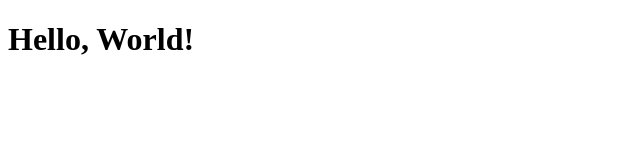
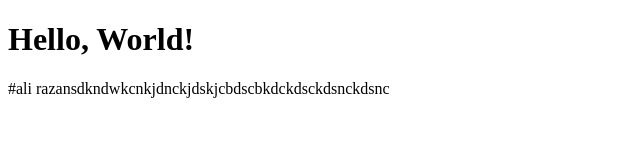
Before and after one commit to Ali-Raza123/Test_Repo, a plain HTML site: page index.html in a window 1280 px wide. Shown: the whole page, without its empty margins (0-640 px from the left). Drawn offline with Linux system fonts and the light colour scheme.

Commit message:
index.html

```diff
--- a/index.html
+++ b/index.html
@@ -6,3 +6,7 @@
 <body>
     <h1>Hello, World!</h1>
 </body>
+
+
+
+    #ali razansdkndwkcnkjdnckjdskjcbdscbkdckdsckdsnckdsnc
```
